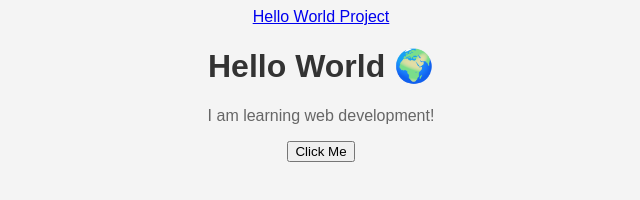
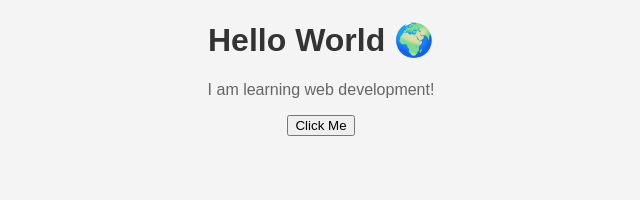
Before and after one commit to dayleelafaeleiosua/hello-world-project, a website: page index.html in a window 1280 px wide. Shown: the whole page, without its empty margins (319-959 px from the left). Drawn offline with Linux system fonts and the light colour scheme.

Commit message:
Update project files

```diff
--- a/index.html
+++ b/index.html
@@ -5,7 +5,6 @@
   <title>My First Website</title>
 </head>
 <body>
-  <a href="https://dayleelafaeleiosua.github.io/hello-world-project/" target="_blank">Hello World Project</a>
   <h1>Hello World 🌍</h1>
 <p>I am learning web development!</p>
 <button onclick="alert('Welcome!')">Click Me</button>
```
